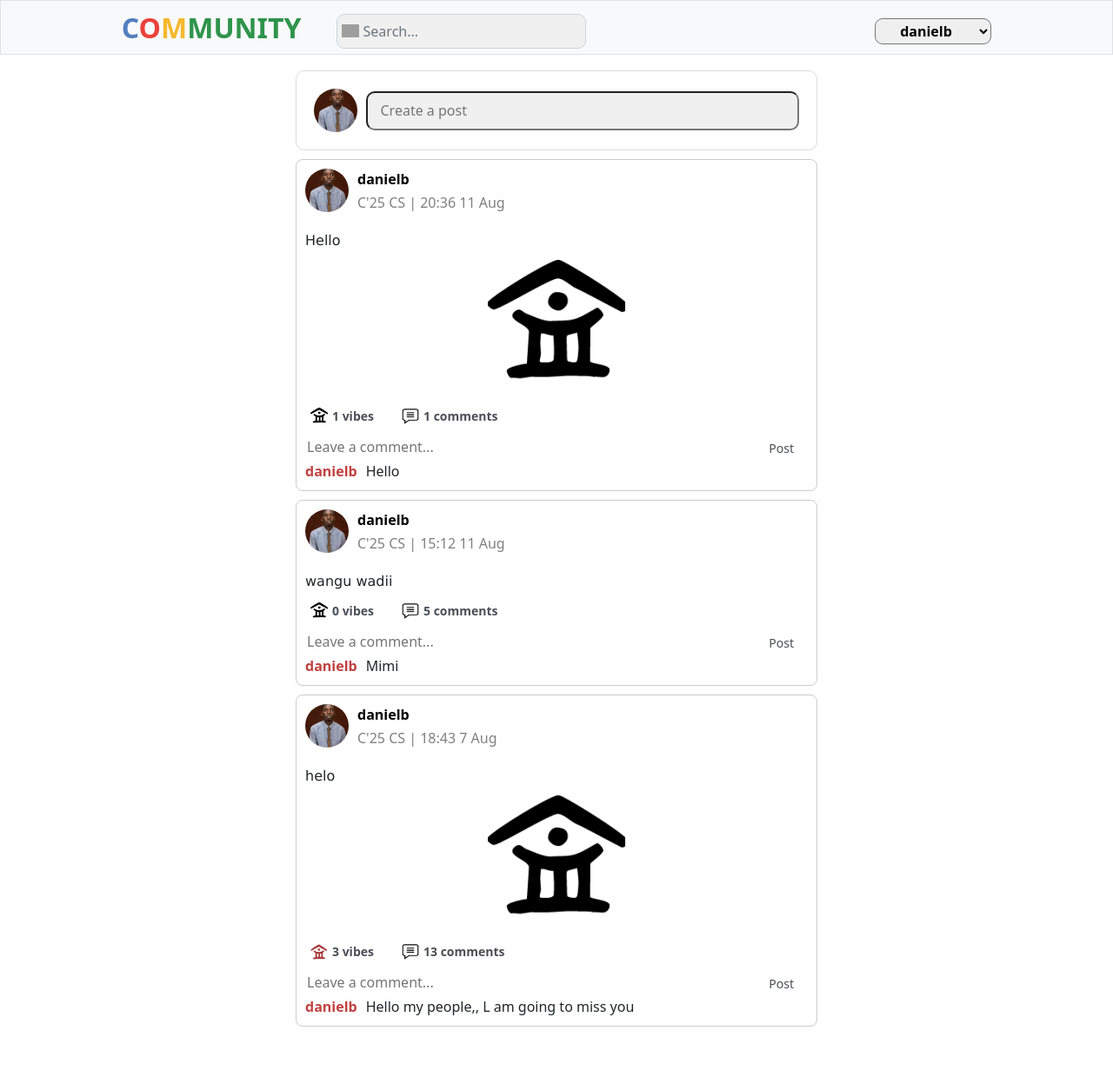
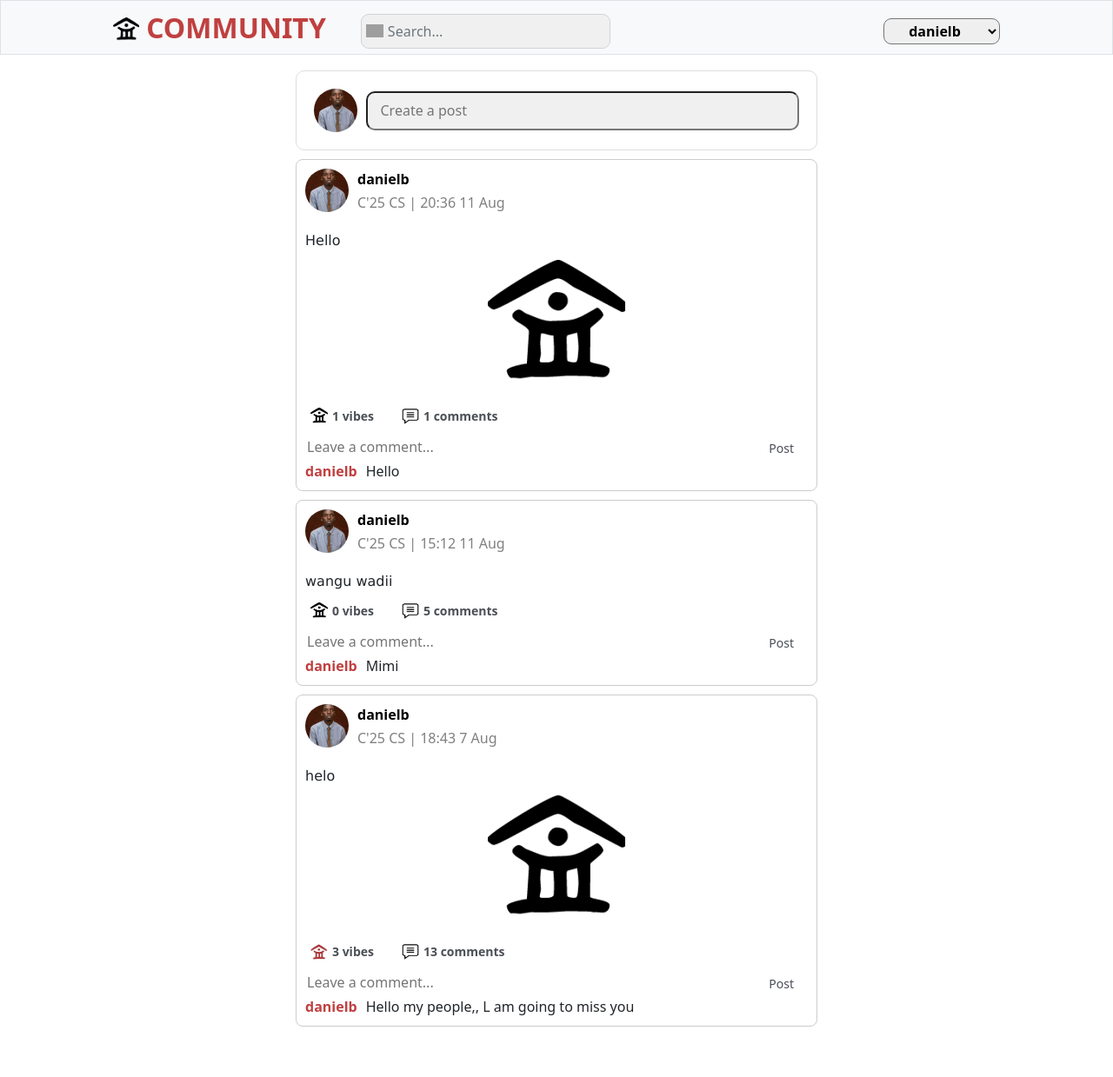
Before and after one commit to danielbyiringiro/community, a Flask app: page / in a window 1280 px wide. Shown: the whole page at 87% size. Run offline with Flask 3, Linux system fonts and the light colour scheme; a user stored in the database is signed in; data comes from the database, SQL or seed files in the repository; both versions use the stored data as it was after the commit; some libraries are stand-ins or nearby versions; grey boxes are pictures that could not be loaded.

Commit message:
Commit 2

```diff
--- a/app.py
+++ b/app.py
@@ -444,8 +444,15 @@ def search():
 
     username_set = set(username_list)
     username_list = list(username_set)
-    print(username_list)
+
+    user_list = []
+
+    for user in username_list:
+        fullname = db.execute("SELECT name FROM user WHERE username = ?", user)[0]['name']
+        user_dict = {"fullname": fullname, "username":user}
+        user_list.append(user_dict)
+
     if len(username_list) > 0:
-        return jsonify({"success": True, "results":username_list})
+        return jsonify({"success": True, "results":user_list})
     else:
         return jsonify({"success": False, "message":"User not found"})
--- a/static/style.css
+++ b/static/style.css
@@ -24,7 +24,7 @@ nav .navbar-brand .green
 
 footer {
     text-align: center;
-    background-color: #537fbe;
+    background-color: #c04040;
     padding: 15px;
     font-size: large;
     position: fixed;
@@ -68,19 +68,18 @@ footer a {
 
 
 .begin {
-    margin-left: 50px;
+    margin-left: 40px;
     font-weight: bold;
     font-size: clamp(1rem, 2rem, 2.25rem);
 }
 
 .end {
-    margin-right: 50px;
+    margin-right: 40px;
     font-weight: bold;
 }
 
 .navbar {
     padding: 0.1rem 6%;
-    background-color: #FFFFFF;
     margin-bottom: 0;
     position: fixed;
     width: 100%;
@@ -248,7 +247,7 @@ label#uploadLabel:active {
 
 .year, .register, .login
 {
-    margin-top: 50px;
+    margin-top: 100px;
 }
 
 .strong
@@ -290,7 +289,9 @@ label#uploadLabel:active {
 #maroon {
     color: #c04040;
 }
-
+.maroon {
+    color: #c04040;
+}
 .comment_div
 {
     display: block;
@@ -367,3 +368,26 @@ a:hover
 {
     margin-top: -45px;
 }
+
+.block
+{
+    display: block;
+}
+
+.navpicture
+{
+    height: 30px;
+}
+
+@media (max-width: 500px)
+{
+    .begin
+    {
+        margin-left: 20px;
+    }
+
+    .year, .register, .login
+    {
+    margin-top: 150px;
+    }
+}
--- a/templates/layout.html
+++ b/templates/layout.html
@@ -28,7 +28,7 @@
 
         <nav class="bg-light border navbar navbar-expand-md navbar-light">
             <div class="container-fluid">
-                <a class="navbar-brand flex-between begin" href="/"><span class="blue">C</span><span class="red">O</span><span class="yellow">M</span><span class="green">MUNITY</span></a>
+                <a class="navbar-brand flex-between begin" href="/"><span><img class="navpicture" src="/static/vibe.png" alt="Ashesi"></span><span> </span><span class="maroon">COMMUNITY</span></a>
                 <button aria-controls="navbar" aria-expanded="false" aria-label="Toggle navigation" class="navbar-toggler" data-bs-target="#navbar" data-bs-toggle="collapse" type="button">
                     <span class="navbar-toggler-icon"></span>
                 </button>
@@ -81,7 +81,7 @@
 
         {% if not session['user_id'] %}
         <footer>
-            Copyright &#169; <a href="/profile/community" target="_blank">Community</a> 2023
+            Copyright &#169;<a href="/">Community</a> 2023
         </footer>
         {% endif %}
 
```
Also changed, not shown: static/index.js (+31 -69 lines), community.db, 1 other file.
